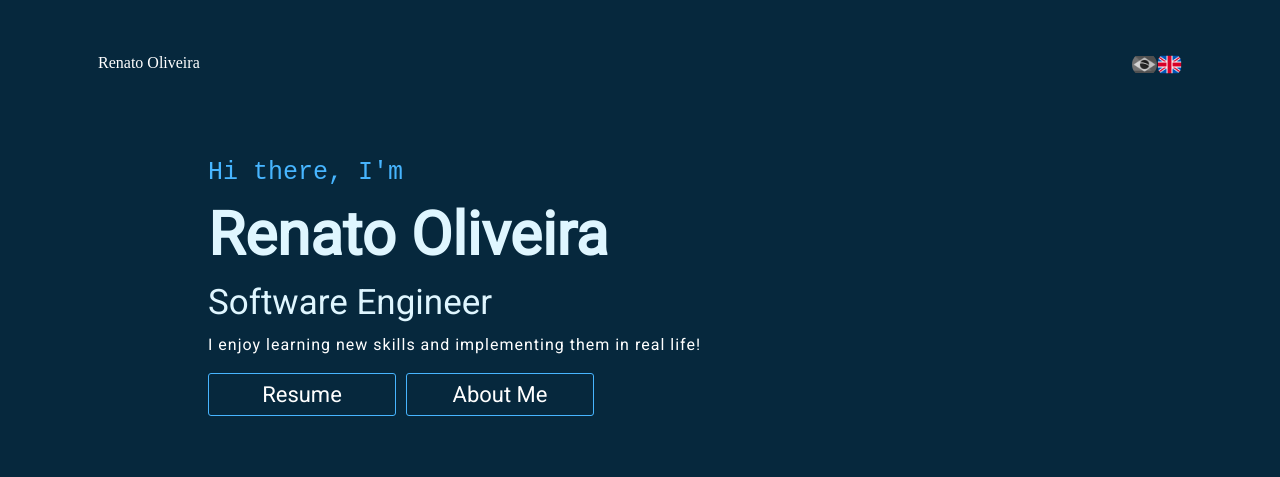
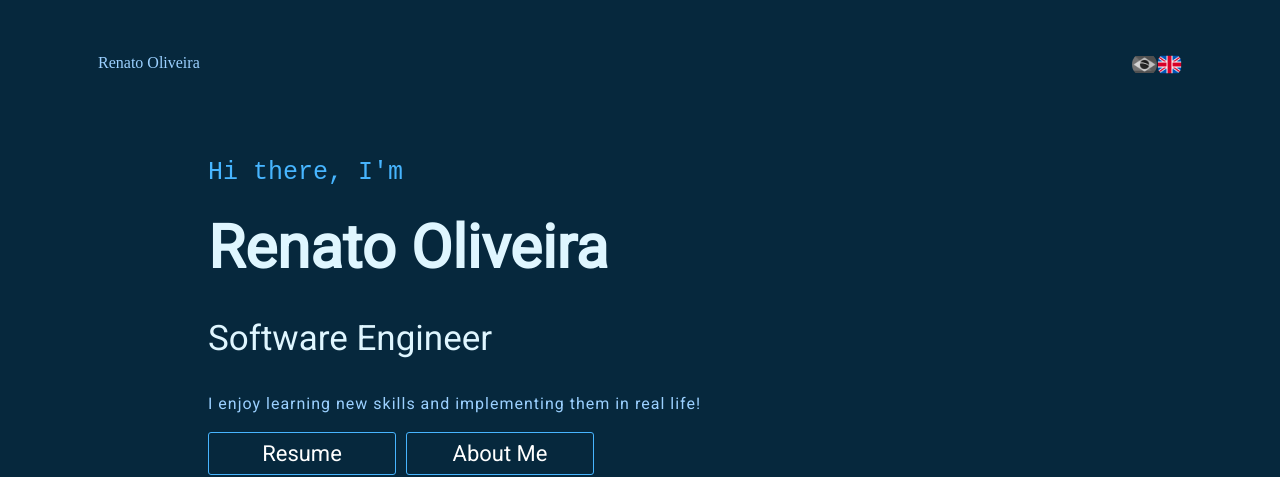
Before and after one commit to renatog17/renato-page, an Angular app: page / in a window 1280 px wide. Shown: the top 477 px of the page. Built offline with nearby package versions, Linux system fonts and the light colour scheme; a web font is replaced by a local one.

Commit message:
home finished

```diff
--- a/src/app/header/header.component.css
+++ b/src/app/header/header.component.css
@@ -5,7 +5,7 @@
 
 }
 .logo{
-    color: var(--branco);
+    color: rgb(155, 208, 255);
     font-family: 'Herr Von Muellerhoff', cursive;
     margin-right: auto;
 }
--- a/src/app/home/home.component.css
+++ b/src/app/home/home.component.css
@@ -13,22 +13,13 @@
     font-size: 35px;
 }
 .apresentacao{
-    color: var(--branco);
+    color: rgb(155, 208, 255);
     letter-spacing: 1px;
 }
-p{
-    margin: 12px 0;
-
-}
-h1{
+.nome{
     margin: 12px 0;
     font-size: 60px;
     color: var(--terciaria);
-}
-
-a{
-    text-decoration: none;
-    color: inherit;
 }
 
 .buttons{
--- a/src/app/home/home.component.html
+++ b/src/app/home/home.component.html
@@ -1,11 +1,14 @@
 <div class="home">
     <p class="cumprimento" appIdiomaVisibilidade="en">Hi there, I'm</p>
     <p class="cumprimento" appIdiomaVisibilidade="pt">Olá! Eu sou</p>
-    <h1> Renato Oliveira</h1>
+    <h1 class="nome"> Renato Oliveira</h1>
     <p class="profissao" appIdiomaVisibilidade="en" >Software Engineer</p>
     <p class="profissao" appIdiomaVisibilidade="pt" >Engenheiro de Software</p>
-    <p class="apresentacao">
+    <p class="apresentacao" appIdiomaVisibilidade="en">
         I enjoy learning new skills and implementing them in real life!
+    </p>
+    <p class="apresentacao" appIdiomaVisibilidade="pt">
+        Amo aprender novas habilidades e implementá-las em um software assim como na vida real!
     </p>
     <div class="buttons">
         <app-button-home idioma="en" linkText="Resume"></app-button-home>
```
